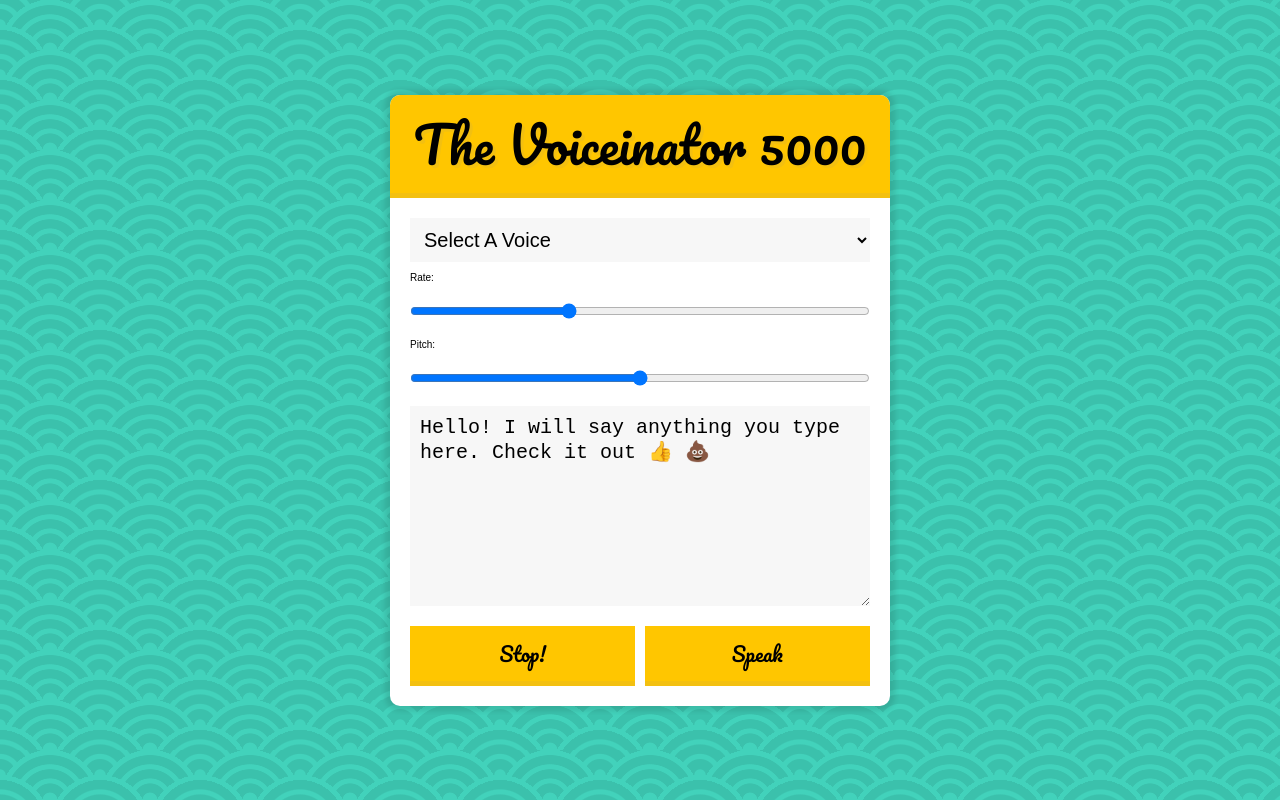
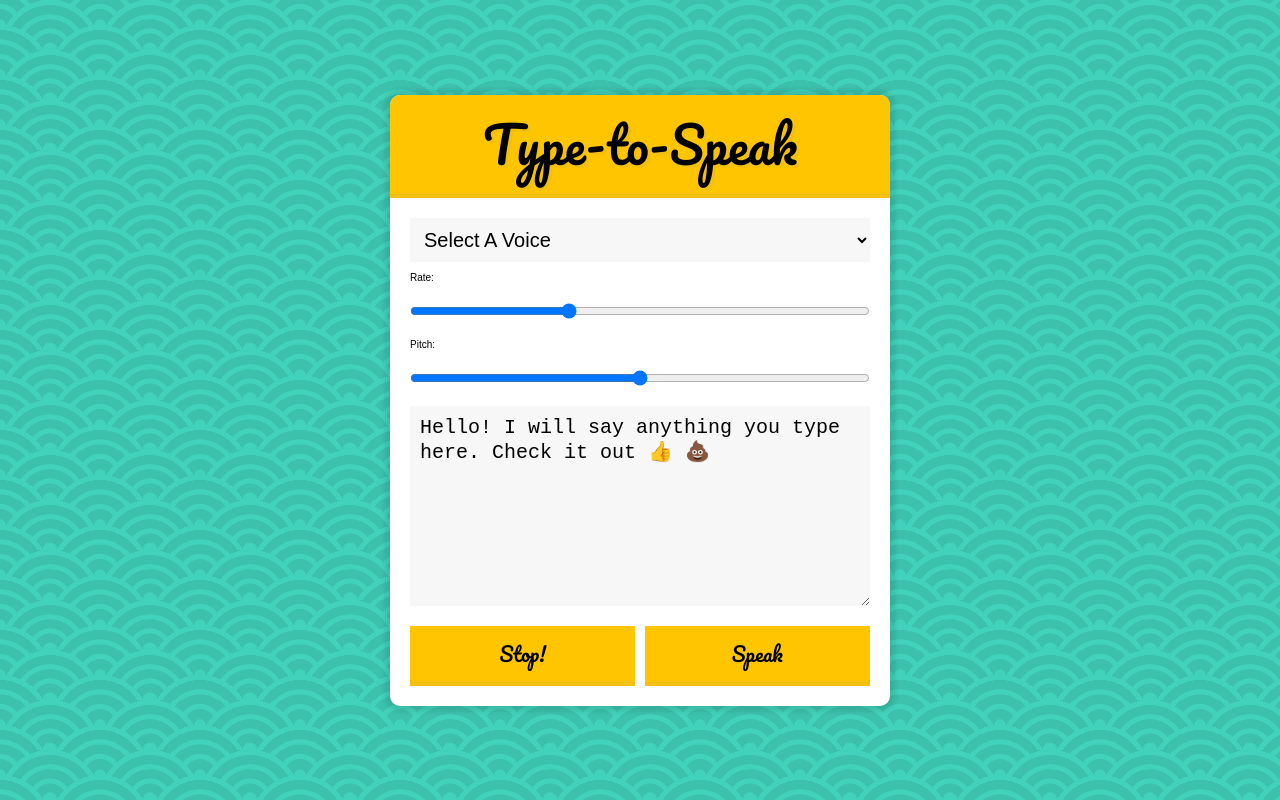
Before and after one commit to marissabellusci/speech-synthesis, a plain HTML site: page index.html in a window 1280 px wide. Drawn offline with Linux system fonts and the light colour scheme.

Commit message:
updated h1

```diff
--- a/index.html
+++ b/index.html
@@ -10,7 +10,7 @@
 
     <div class="voiceinator">
 
-      <h1>The Voiceinator 5000</h1>
+      <h1>Type-to-Speak</h1>
 
       <select name="voice" id="voices">
         <option value="">Select A Voice</option>
```
